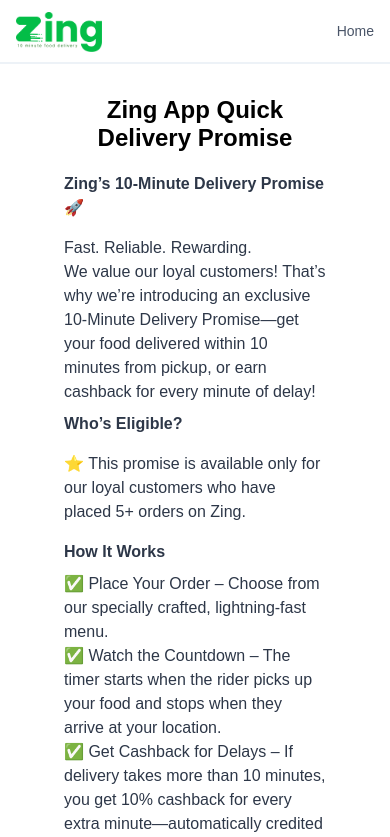
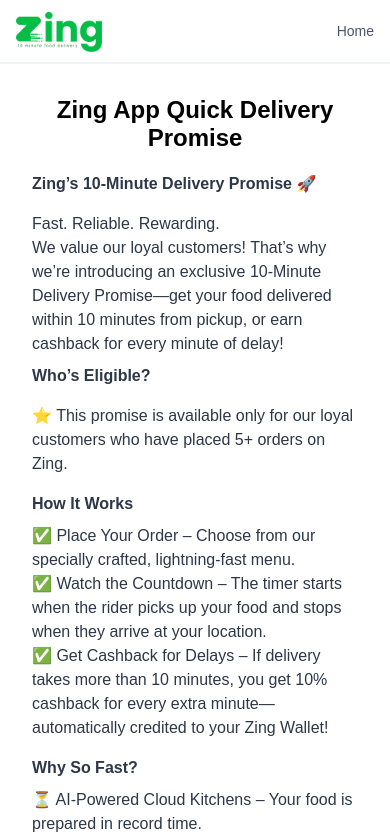
Before and after one commit to VIPIN24BOHRA/zing_webapp, a Next.js app: page /deliveryPromise in a window 390 px wide. Shown: the top 837 px of the page. Built offline with nearby package versions, Linux system fonts and the light colour scheme.

Commit message:
feat: fix padding in mobile view

```diff
--- a/src/app/deliveryPromise/page.tsx
+++ b/src/app/deliveryPromise/page.tsx
@@ -9,7 +9,7 @@
     <Header />
     <div className="h-full pt-[64px]">
       <section className="flex h-1/2 place-content-center py-8">
-        <div className="z-30 place-content-center px-16 md:px-48">
+        <div className="z-30 place-content-center px-8 md:px-48">
           <div className="mb-5 w-full text-center text-2xl font-extrabold leading-7 text-black">Zing App Quick Delivery Promise</div>
           <div className="text-left text-base text-gray-800">
             <h1 className="font-bold mb-4">Zing’s 10-Minute Delivery Promise 🚀</h1>
```
